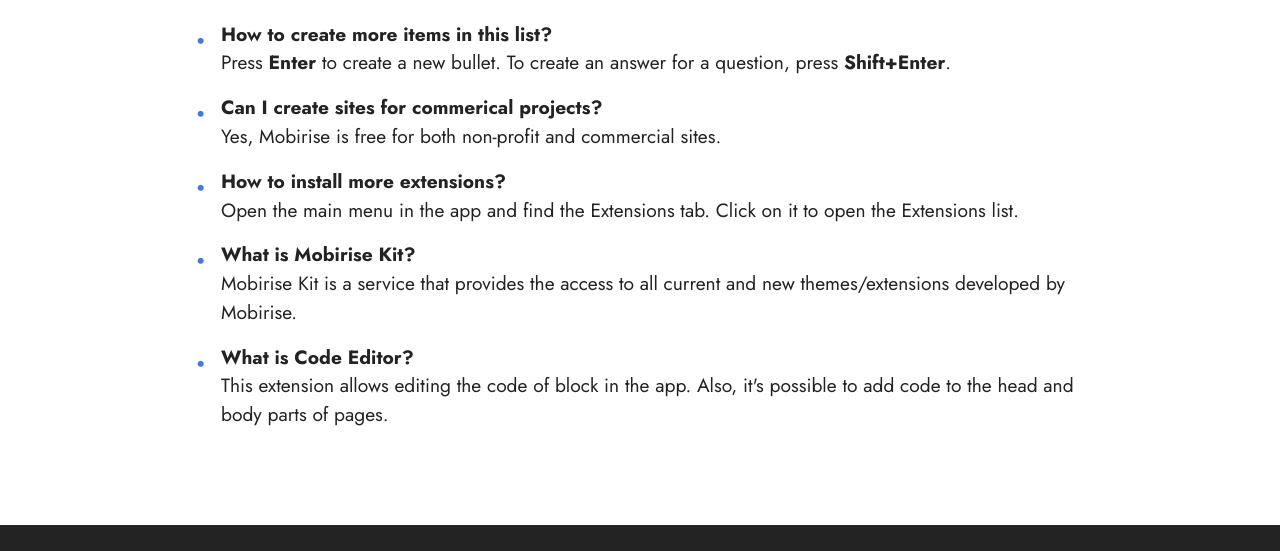
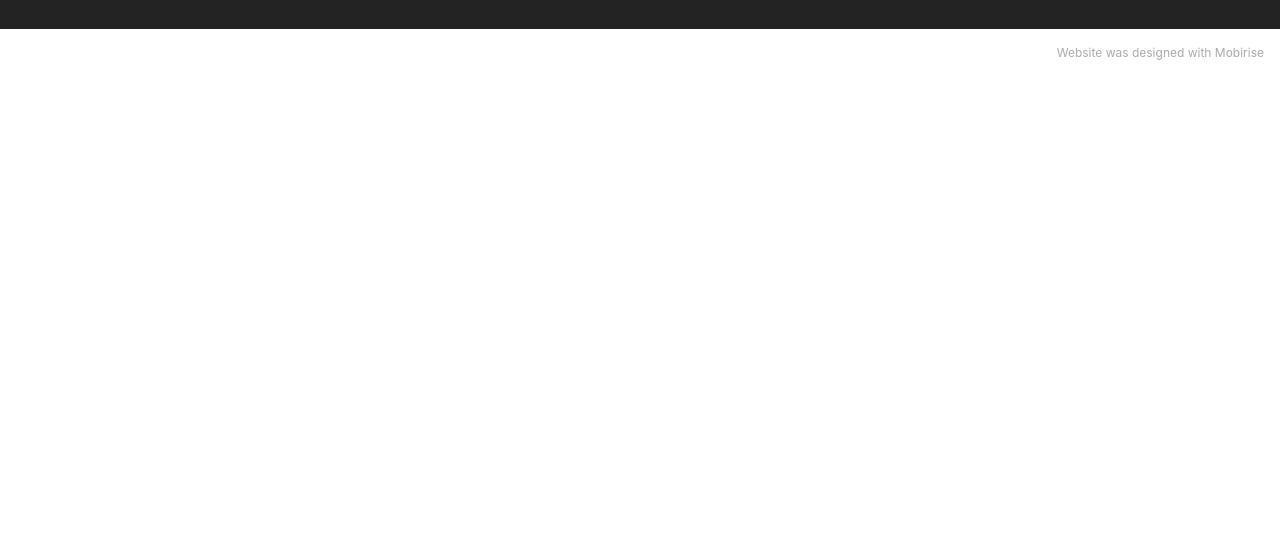
Before and after one commit to obsninja/invitecam, a plain HTML site: page index.html in a window 1280 px wide. Shown: the part 7442-7993 px from the top of the page. After the commit the page ends 7519 px from the top, so only its background shows below. Drawn offline with Linux system fonts and the light colour scheme; files whose address does not match are found by name.

Commit message:
Add files via upload

```diff
--- a/assets/mobirise/css/mbr-additional.css
+++ b/assets/mobirise/css/mbr-additional.css
@@ -1344,29 +1344,6 @@ a {
   width: 100%;
   object-fit: cover;
 }
-.cid-sqzjKvrmRH {
-  padding-top: 5rem;
-  padding-bottom: 5rem;
-  background-color: #ffffff;
-}
-.cid-sqzjKvrmRH ul {
-  list-style: none;
-  margin: 0;
-  padding-left: 2.5rem;
-}
-.cid-sqzjKvrmRH li {
-  position: relative;
-  margin-bottom: 1rem;
-}
-.cid-sqzjKvrmRH ul li::before {
-  position: absolute;
-  left: -1.6rem;
-  content: "\2022";
-  color: #4479d9;
-  font-weight: bold;
-  font-size: 2rem;
-  width: 1.6rem;
-}
 .cid-s48P1Icc8J {
   padding-top: 2rem;
   padding-bottom: 2rem;
--- a/index.html
+++ b/index.html
@@ -450,7 +450,7 @@
                         </div>
                     </div>
                     <div class="bottom-line">
-                        <p class="mbr-text mbr-fonts-style display-7">With our global partner network of hardware and service vendors, access to premium bonded networking is available on-demand. Ensure your processional streams look professional by not leaving the outcome to luck.</p>
+                        <p class="mbr-text mbr-fonts-style display-7">With our global partner network of hardware and service vendors, access to premium bonded networking is available on-demand. Ensure your professional streams look professional by not leaving the outcome to luck.</p>
                     </div>
                 </div>
             </div>
@@ -520,38 +520,6 @@
     </div>
 </section>
 
-<section class="content14 cid-sqzjKvrmRH" id="content14-v">
-
-
-
-    <div class="container">
-        <div class="row justify-content-center">
-            <div class="col-md-12 col-lg-10">
-                    <h3 class="mbr-section-title mbr-fonts-style mb-4 display-5">
-                        <strong>Frequently asked questions</strong>
-                    </h3>
-                <ul class="list mbr-fonts-style display-7">
-                    <li><strong>How to create more items in this list?</strong><br>Press <strong>Enter </strong>to create a new
-                        bullet. To
-                        create an answer for a question, press <strong>Shift+Enter</strong>.</li>
-                    <li><strong>Can I create sites for commerical projects?</strong><br>Yes, Mobirise is free for both
-                        non-profit
-                        and commercial sites.</li>
-                    <li><strong>How to install more extensions?</strong><br>Open the main menu in the app and find the
-                        Extensions
-                        tab. Click on it to open the Extensions list.</li>
-                    <li><strong>What is Mobirise Kit?
-                        </strong><br>Mobirise Kit is a service that provides the access to all current and new
-                        themes/extensions developed by Mobirise.</li>
-                    <li><strong>What is Code Editor?<br></strong>This extension allows editing the code of block in the
-                        app. Also,
-                        it's possible to add code to the head and body parts of pages.</li>
-                </ul>
-            </div>
-        </div>
-    </div>
-</section>
-
 <section class="footer3 cid-s48P1Icc8J" once="footers" id="footer3-i">
 
 
@@ -602,7 +570,7 @@
             </div>
         </div>
     </div>
-</section><section style="background-color: #fff; font-family: -apple-system, BlinkMacSystemFont, 'Segoe UI', 'Roboto', 'Helvetica Neue', Arial, sans-serif; color:#aaa; font-size:12px; padding: 0; align-items: center; display: flex;"><a href="https://mobirise.site/q" style="flex: 1 1; height: 3rem; padding-left: 1rem;"></a><p style="flex: 0 0 auto; margin:0; padding-right:1rem;">Built with Mobirise <a href="https://mobirise.site/j" style="color:#aaa;">website</a> builder</p></section><script src="assets/web/assets/jquery/jquery.min.js"></script>  <script src="assets/popper/popper.min.js"></script>  <script src="assets/tether/tether.min.js"></script>  <script src="assets/bootstrap/js/bootstrap.min.js"></script>  <script src="assets/smoothscroll/smooth-scroll.js"></script>  <script src="assets/parallax/jarallax.min.js"></script>  <script src="assets/dropdown/js/nav-dropdown.js"></script>  <script src="assets/dropdown/js/navbar-dropdown.js"></script>  <script src="assets/touchswipe/jquery.touch-swipe.min.js"></script>  <script src="assets/theme/js/script.js"></script>
+</section><section style="background-color: #fff; font-family: -apple-system, BlinkMacSystemFont, 'Segoe UI', 'Roboto', 'Helvetica Neue', Arial, sans-serif; color:#aaa; font-size:12px; padding: 0; align-items: center; display: flex;"><a href="https://mobirise.site/t" style="flex: 1 1; height: 3rem; padding-left: 1rem;"></a><p style="flex: 0 0 auto; margin:0; padding-right:1rem;">Website was <a href="https://mobirise.site/g" style="color:#aaa;">designed</a> with Mobirise</p></section><script src="assets/web/assets/jquery/jquery.min.js"></script>  <script src="assets/popper/popper.min.js"></script>  <script src="assets/tether/tether.min.js"></script>  <script src="assets/bootstrap/js/bootstrap.min.js"></script>  <script src="assets/smoothscroll/smooth-scroll.js"></script>  <script src="assets/parallax/jarallax.min.js"></script>  <script src="assets/dropdown/js/nav-dropdown.js"></script>  <script src="assets/dropdown/js/navbar-dropdown.js"></script>  <script src="assets/touchswipe/jquery.touch-swipe.min.js"></script>  <script src="assets/theme/js/script.js"></script>
 
 
 </body>
```
